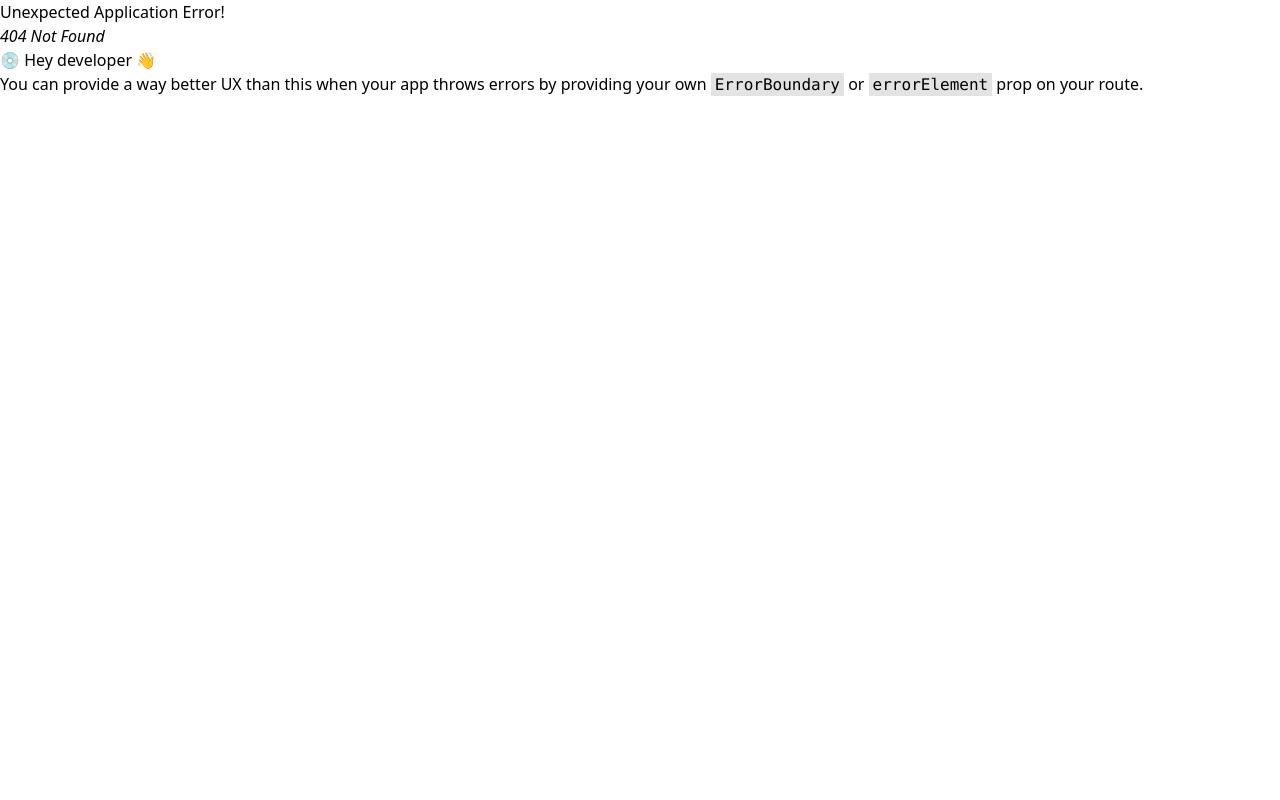
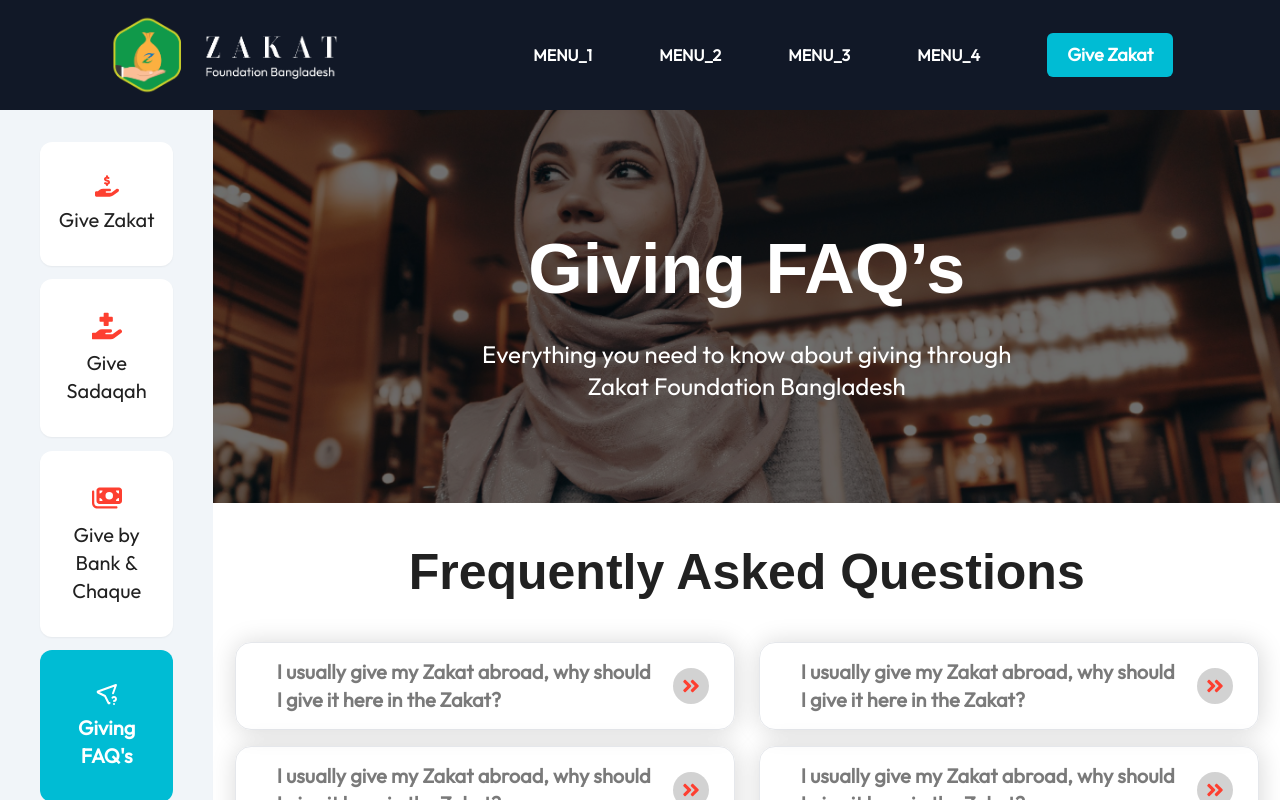
Before and after one commit to Shubhra-dev/Zakat-foundation, a React (Vite) app: page /giving_faq in a window 1280 px wide. Before the commit this address had no page. Shown: the top 800 px of the page. Built offline with nearby package versions, Linux system fonts and the light colour scheme; a web font is replaced by a local one.

Commit message:
Giving FAQ full page added with FAQ functionality

```diff
--- a/src/App.jsx
+++ b/src/App.jsx
@@ -7,6 +7,7 @@ import ZakatGuides from "./calculate/guides/ZakatGuides";
 import AskQuestion from "./calculate/askQuestion/AskQuestion";
 import GiveZakat from "./give/giveZakat/GiveZakat";
 import Sadaqah from "./give/giveSadaqah/Sadaqah";
+import GivingFAQ from "./give/givingfaq/GivingFAQ";
 
 const router = createBrowserRouter([
   {
@@ -40,6 +41,10 @@ const router = createBrowserRouter([
         path: "/give_sadaqah",
         element: <Sadaqah />,
       },
+      {
+        path: "/giving_faq",
+        element: <GivingFAQ />,
+      },
     ],
   },
 ]);
--- /dev/null
+++ b/src/give/giveSadaqah/DonateSadaqah.jsx
@@ -0,0 +1,28 @@
+import GradientBallBG from "../../ui/GradientBallBG";
+import RoundedButton from "../../ui/RoundedButton";
+function DonateSadaqah() {
+  return (
+    <GradientBallBG bg={"accentRed"}>
+      <h2 className="text-primary font-bold text-[50px] font-pally text-center">
+        Donate to the ZF BD Growth Fund Today!
+      </h2>
+      <p className="text-primary text-xl font-light py-4 w-8/12 m-auto text-center">
+        Join us on our mission to connect every Muslim in the UK through Zakat!
+        When you donate to the NZF Growth Fund, you’re making a powerful
+        contribution to the future of the Muslim community in the UK and
+        upholding the third pillar of Islam right where you live.
+      </p>
+      <p className="text-primary text-xl font-light py-4 w-8/12 m-auto text-center">
+        You’re helping us grow and improve our service so we can be there for
+        every Muslim in their moment of need.
+      </p>
+      <div className="py-4 w-max m-auto">
+        <RoundedButton textColor={"text-accentRed"} bg={"bg-primary"}>
+          Give Now
+        </RoundedButton>
+      </div>
+    </GradientBallBG>
+  );
+}
+
+export default DonateSadaqah;
--- a/src/give/giveSadaqah/Sadaqah.jsx
+++ b/src/give/giveSadaqah/Sadaqah.jsx
@@ -1,6 +1,5 @@
-import GradientBallBG from "../../ui/GradientBallBG";
-import RoundedButton from "../../ui/RoundedButton";
 import GiveLayout from "../GiveLayout";
+import DonateSadaqah from "./DonateSadaqah";
 import Empower from "./Empower";
 import SadaqahCards from "./SadaqahCards";
 import SadaqahHero from "./SadaqahHero";
@@ -11,27 +10,7 @@ function Sadaqah() {
       <SadaqahHero />
       <Empower />
       <SadaqahCards />
-
-      <GradientBallBG bg={"accentRed"}>
-        <h2 className="text-primary font-bold text-[50px] font-pally text-center">
-          Donate to the ZF BD Growth Fund Today!
-        </h2>
-        <p className="text-primary text-xl font-light py-4 w-8/12 m-auto text-center">
-          Join us on our mission to connect every Muslim in the UK through
-          Zakat! When you donate to the NZF Growth Fund, you’re making a
-          powerful contribution to the future of the Muslim community in the UK
-          and upholding the third pillar of Islam right where you live.
-        </p>
-        <p className="text-primary text-xl font-light py-4 w-8/12 m-auto text-center">
-          You’re helping us grow and improve our service so we can be there for
-          every Muslim in their moment of need.
-        </p>
-        <div className="py-4 w-max m-auto">
-          <RoundedButton textColor={"text-accentRed"} bg={"bg-primary"}>
-            Give Now
-          </RoundedButton>
-        </div>
-      </GradientBallBG>
+      <DonateSadaqah />
     </GiveLayout>
   );
 }
--- /dev/null
+++ b/src/give/givingfaq/GivingFAQ.jsx
@@ -0,0 +1,33 @@
+import RoundedButton from "../../ui/RoundedButton";
+import GiveLayout from "../GiveLayout";
+import GivingFAQContainer from "./GivingFAQContainer";
+import GivingFAQHero from "./GivingFAQHero";
+
+function GivingFAQ() {
+  return (
+    <GiveLayout tab={4}>
+      <GivingFAQHero />
+      <GivingFAQContainer />
+      <div
+        className={`bg-accentPurple m-[4%] py-[5%] rounded-xl -z-20 relative overflow-hidden`}
+      >
+        <div
+          className={`h-[350px] w-[350px] absolute -z-10 -bottom-14 -left-14 bg-gradient-to-t from-accentPurple to-primary/20 rounded-full`}
+        ></div>
+        <div
+          className={`h-[350px] w-[350px] absolute -z-10 -top-14 -right-14 bg-gradient-to-b from-accentPurple to-primary/20 rounded-full`}
+        ></div>
+        <h2 className="w-3/5 m-auto text-center text-primary text-[50px] font-bold font-pally py-6">
+          Do you still have questions? Get in touch with our team
+        </h2>
+        <div className="w-max m-auto">
+          <RoundedButton bg={"bg-primary"} textColor={"text-accentPurple"}>
+            Get in Touch
+          </RoundedButton>
+        </div>
+      </div>
+    </GiveLayout>
+  );
+}
+
+export default GivingFAQ;
--- /dev/null
+++ b/src/give/givingfaq/GivingFAQContainer.jsx
@@ -0,0 +1,43 @@
+import { useState } from "react";
+import GivingFAQItem from "./GivingFAQItem";
+
+function GivingFAQContainer() {
+  const [openFaqId, setOpenFaqId] = useState("");
+  function handleClickFAQ(id) {
+    if (openFaqId) {
+      if (openFaqId === id) setOpenFaqId("");
+      else setOpenFaqId(id);
+    } else setOpenFaqId(id);
+  }
+  return (
+    <>
+      <h2 className="text-secondary font-semibold text-[50px] font-pally pt-8 text-center">
+        Frequently Asked Questions
+      </h2>
+      <div className="py-[3%] px-[2%] flex gap-6 w-full">
+        <div className="w-1/2">
+          {[1, 2, 3, 4, 5, 6].map((item) => (
+            <GivingFAQItem
+              key={item}
+              id={item}
+              active={openFaqId}
+              handleClickFAQ={handleClickFAQ}
+            />
+          ))}
+        </div>
+        <div className="w-1/2">
+          {[7, 8, 9, 10, 11, 12].map((item) => (
+            <GivingFAQItem
+              key={item}
+              id={item}
+              active={openFaqId}
+              handleClickFAQ={handleClickFAQ}
+            />
+          ))}
+        </div>
+      </div>
+    </>
+  );
+}
+
+export default GivingFAQContainer;
--- /dev/null
+++ b/src/give/givingfaq/GivingFAQHero.jsx
@@ -0,0 +1,22 @@
+import giveHero from "../../assets/faqGiveHero.png";
+
+function GivingFAQHero() {
+  return (
+    <div
+      className="bg-cover bg-top w-full"
+      style={{ backgroundImage: `url(${giveHero})` }}
+    >
+      <div className="h-full w-full bg-black/55 pt-[10%] pb-[8%] text-center">
+        <h2 className="text-primary font-semibold text-[70px] font-pally">
+          Giving FAQ’s
+        </h2>
+        <p className="text-2xl font-light text-primary w-1/2 m-auto py-4">
+          Everything you need to know about giving through Zakat Foundation
+          Bangladesh
+        </p>
+      </div>
+    </div>
+  );
+}
+
+export default GivingFAQHero;
--- /dev/null
+++ b/src/give/givingfaq/GivingFAQItem.jsx
@@ -0,0 +1,43 @@
+import { FaAngleDoubleRight, FaAngleDoubleUp } from "react-icons/fa";
+function GivingFAQItem({ id, handleClickFAQ, active }) {
+  return (
+    <div className="pb-4">
+      {active !== id && (
+        <div
+          className=" w-full px-[5%] border border-gray-200 py-[3%] shadow-[1px_1px_25px_1px_rgba(0,0,0,0.15)] rounded-2xl flex items-center cursor-pointer"
+          onClick={() => handleClickFAQ(id)}
+        >
+          <h3 className="text-xl font-semibold text-secondary/60 px-4">
+            I usually give my Zakat abroad, why should I give it here in the
+            Zakat?
+          </h3>
+          <div className="rounded-full w-max p-2 bg-secondary/20 text-2xl text-accentRed">
+            <FaAngleDoubleRight className="text-xl" />
+          </div>
+        </div>
+      )}
+      {active === id && (
+        <div
+          onClick={() => handleClickFAQ(id)}
+          className="px-[5%] py-[3%] bg-accentRed border border-gray-200 shadow-[1px_1px_25px_1px_rgba(0,0,0,0.15)] rounded-2xl flex items-center cursor-pointer"
+        >
+          <div className="px-4 text-primary">
+            <h3 className="text-xl font-semibold pb-4">
+              I usually give my Zakat abroad, why should I give it here in the
+              Zakat?
+            </h3>
+            <p className="font-normal text-sm">
+              I usually give my Zakat abroad, why should I give it here in the
+              Zakat?
+            </p>
+          </div>
+          <div className="rounded-full w-max p-2 bg-primary text-2xl text-accentRed">
+            <FaAngleDoubleUp className="text-xl" />
+          </div>
+        </div>
+      )}
+    </div>
+  );
+}
+
+export default GivingFAQItem;
```
Also changed, not shown: src/assets/faqGiveHero.png (added).
